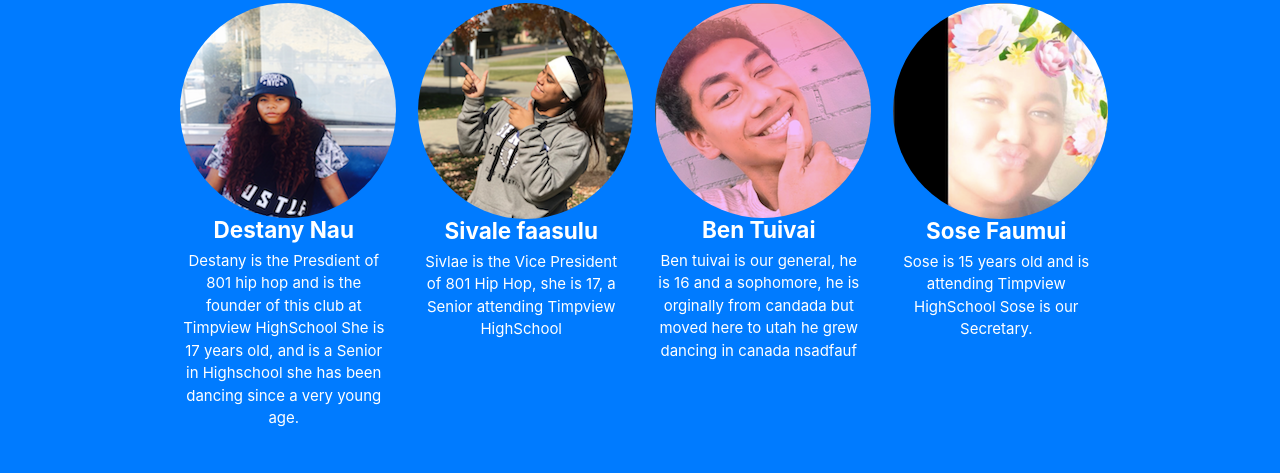
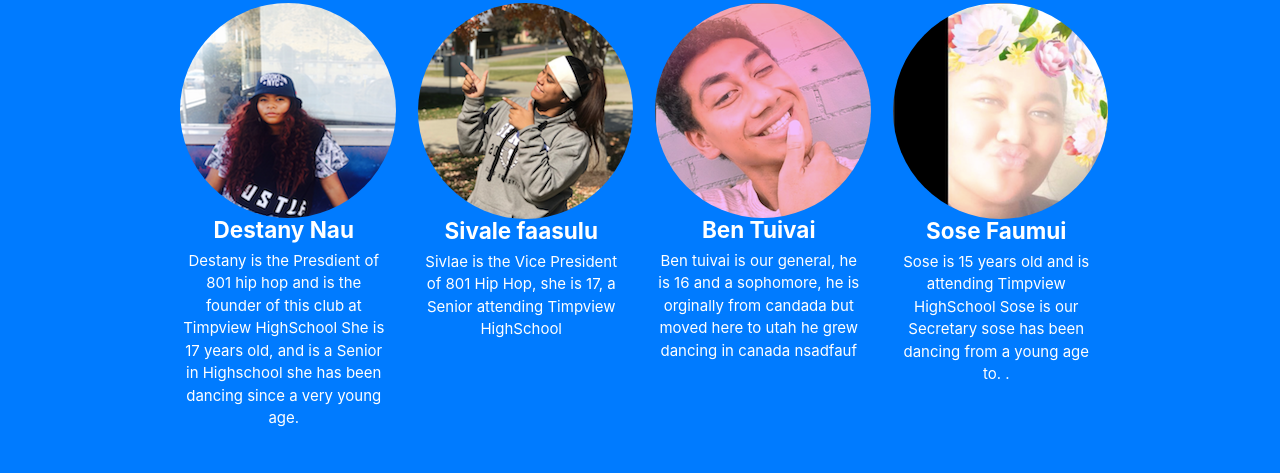
Before and after one commit to Destanyn/project2, a website with bundled scripts: page project2/index.html in a window 1280 px wide. Shown: the part 1052-1525 px from the top of the page. Built offline with nearby package versions, Linux system fonts and the light colour scheme.

Commit message:
Update index.html

```diff
--- a/project2/index.html
+++ b/project2/index.html
@@ -109,7 +109,7 @@
                   <h4>
                     <strong>Sose Faumui </strong>
                   </h4>
-                  <p>Sose is 15 years old and is attending Timpview HighSchool Sose is our Secretary. </p>
+                  <p>Sose is 15 years old and is attending Timpview HighSchool Sose is our Secretary sose has been dancing from a young age to. . </p>
                 </div>
               </div>
             </div>
```
